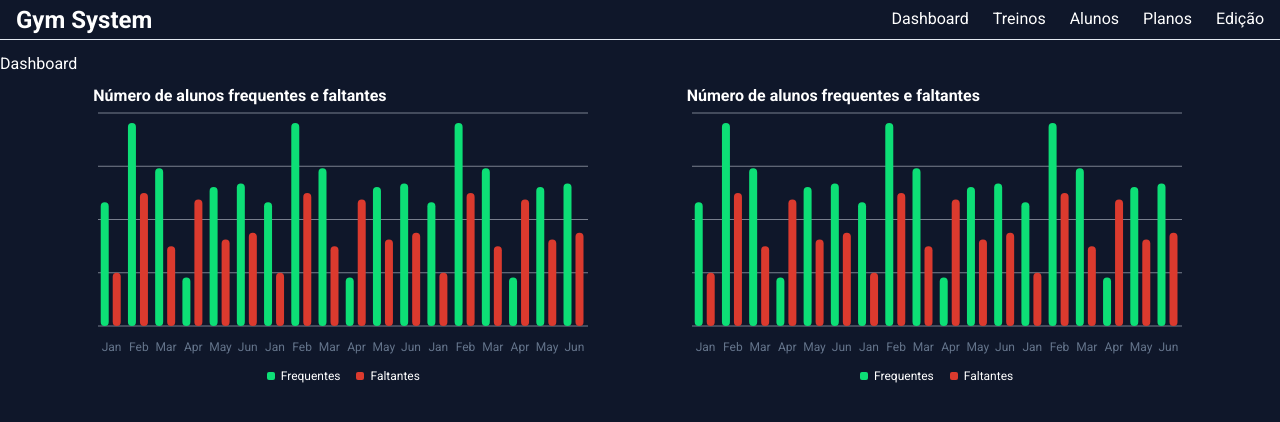
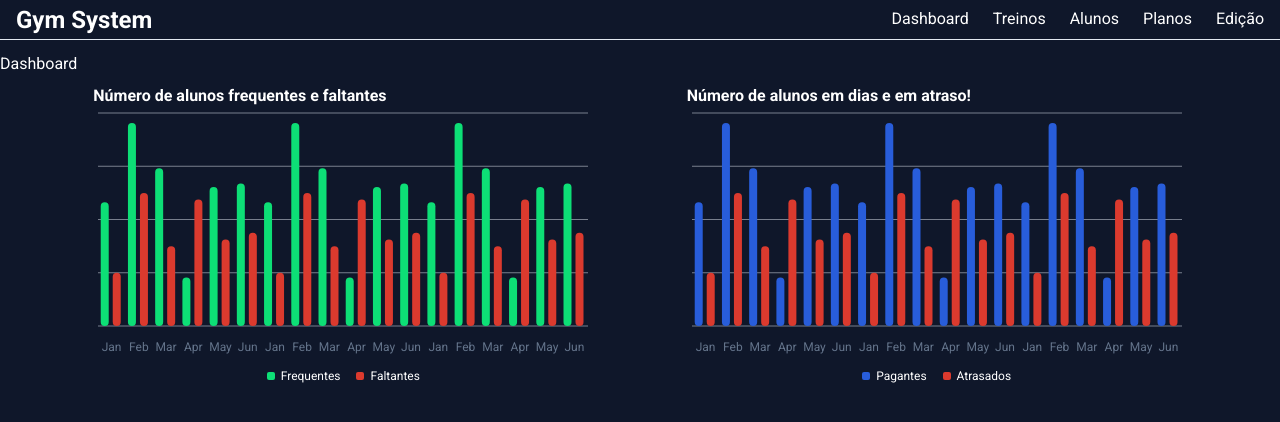
Before and after one commit to Mevzin/gym-system-vite-ts, a React (Vite) app: page /dashboard in a window 1280 px wide. Shown: the top 422 px of the page. Built offline with nearby package versions, Linux system fonts and the light colour scheme.

Commit message:
fix: change second chart

```diff
--- a/src/pages/Dashboard/index.tsx
+++ b/src/pages/Dashboard/index.tsx
@@ -32,6 +32,26 @@ const Dashboard = () => {
         { month: "June", frequentes: 214, faltantes: 140 },
     ]
 
+    const chartData2 = [
+        { month: "January", pagantes: 186, atrasados: 80 },
+        { month: "February", pagantes: 305, atrasados: 200 },
+        { month: "March", pagantes: 237, atrasados: 120 },
+        { month: "April", pagantes: 73, atrasados: 190 },
+        { month: "May", pagantes: 209, atrasados: 130 },
+        { month: "June", pagantes: 214, atrasados: 140 },
+        { month: "January", pagantes: 186, atrasados: 80 },
+        { month: "February", pagantes: 305, atrasados: 200 },
+        { month: "March", pagantes: 237, atrasados: 120 },
+        { month: "April", pagantes: 73, atrasados: 190 },
+        { month: "May", pagantes: 209, atrasados: 130 },
+        { month: "June", pagantes: 214, atrasados: 140 },
+        { month: "January", pagantes: 186, atrasados: 80 },
+        { month: "February", pagantes: 305, atrasados: 200 },
+        { month: "March", pagantes: 237, atrasados: 120 },
+        { month: "April", pagantes: 73, atrasados: 190 },
+        { month: "May", pagantes: 209, atrasados: 130 },
+        { month: "June", pagantes: 214, atrasados: 140 },
+    ]
 
 
     const chartConfig = {
@@ -45,6 +65,16 @@ const Dashboard = () => {
         },
     } satisfies ChartConfig
 
+    const chartConfig2 = {
+        pagantes: {
+            label: "Pagantes",
+            color: "#285dda",
+        },
+        atrasados: {
+            label: "Atrasados",
+            color: "#db3a2e",
+        },
+    } satisfies ChartConfig
 
     return (
         <div className="container flex flex-col w-[1280px]">
@@ -73,9 +103,9 @@ const Dashboard = () => {
                 </div>
                 <div>
 
-                    <h1 className="font-bold">Número de alunos frequentes e faltantes</h1>
-                    <ChartContainer config={chartConfig} className="min-h-[200px] w-[500px]">
-                        <BarChart accessibilityLayer data={chartData}>
+                    <h1 className="font-bold">Número de alunos em dias e em atraso! </h1>
+                    <ChartContainer config={chartConfig2} className="min-h-[200px] w-[500px]">
+                        <BarChart accessibilityLayer data={chartData2}>
                             <CartesianGrid vertical={false} />
                             <XAxis
                                 dataKey="month"
@@ -86,8 +116,8 @@ const Dashboard = () => {
                             />
                             <ChartTooltip content={<ChartTooltipContent />} />
                             <ChartLegend content={<ChartLegendContent />} />
-                            <Bar dataKey="frequentes" fill="var(--color-frequentes)" radius={4} />
-                            <Bar dataKey="faltantes" fill="var(--color-faltantes)" radius={4} />
+                            <Bar dataKey="pagantes" fill="var(--color-pagantes)" radius={4} />
+                            <Bar dataKey="atrasados" fill="var(--color-atrasados)" radius={4} />
                         </BarChart>
                     </ChartContainer>
                 </div>
```
